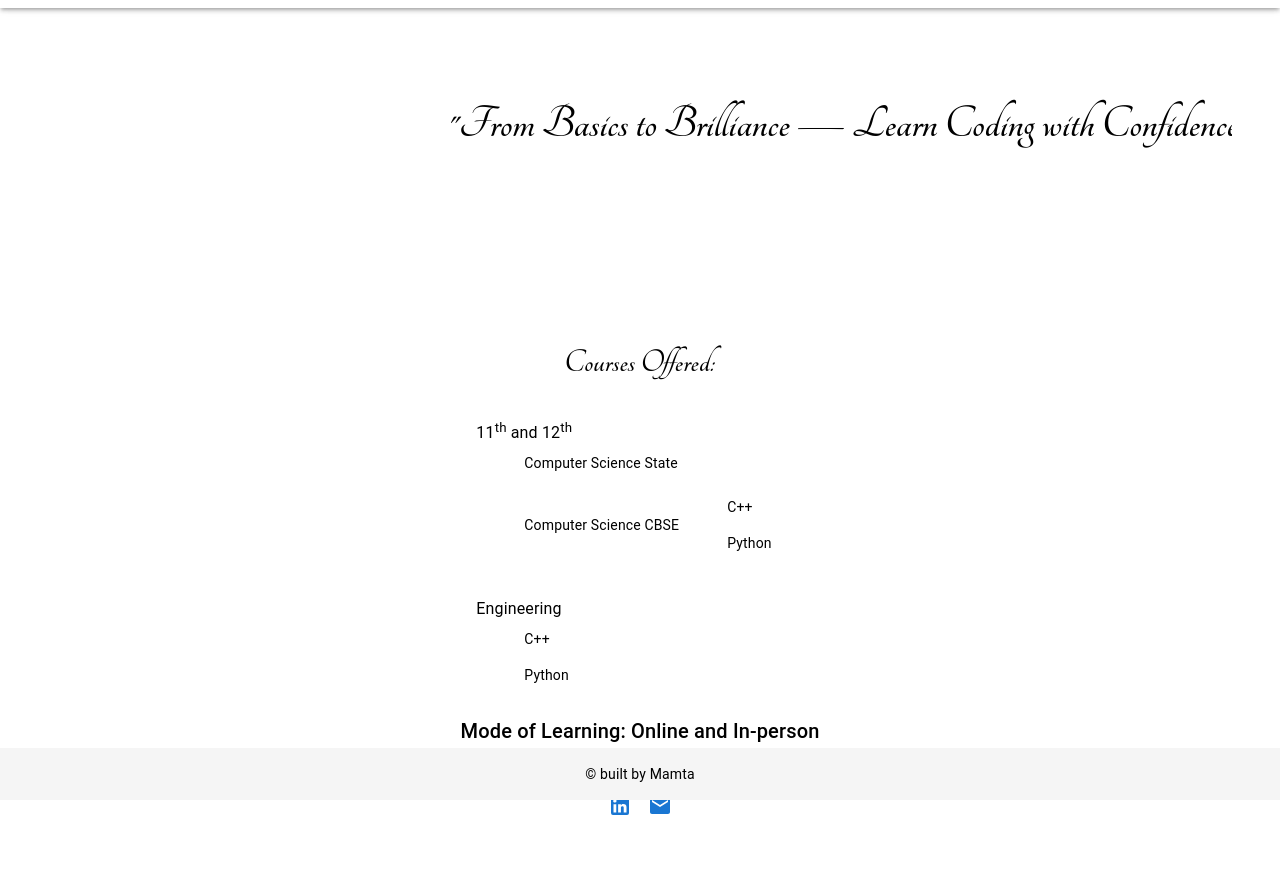
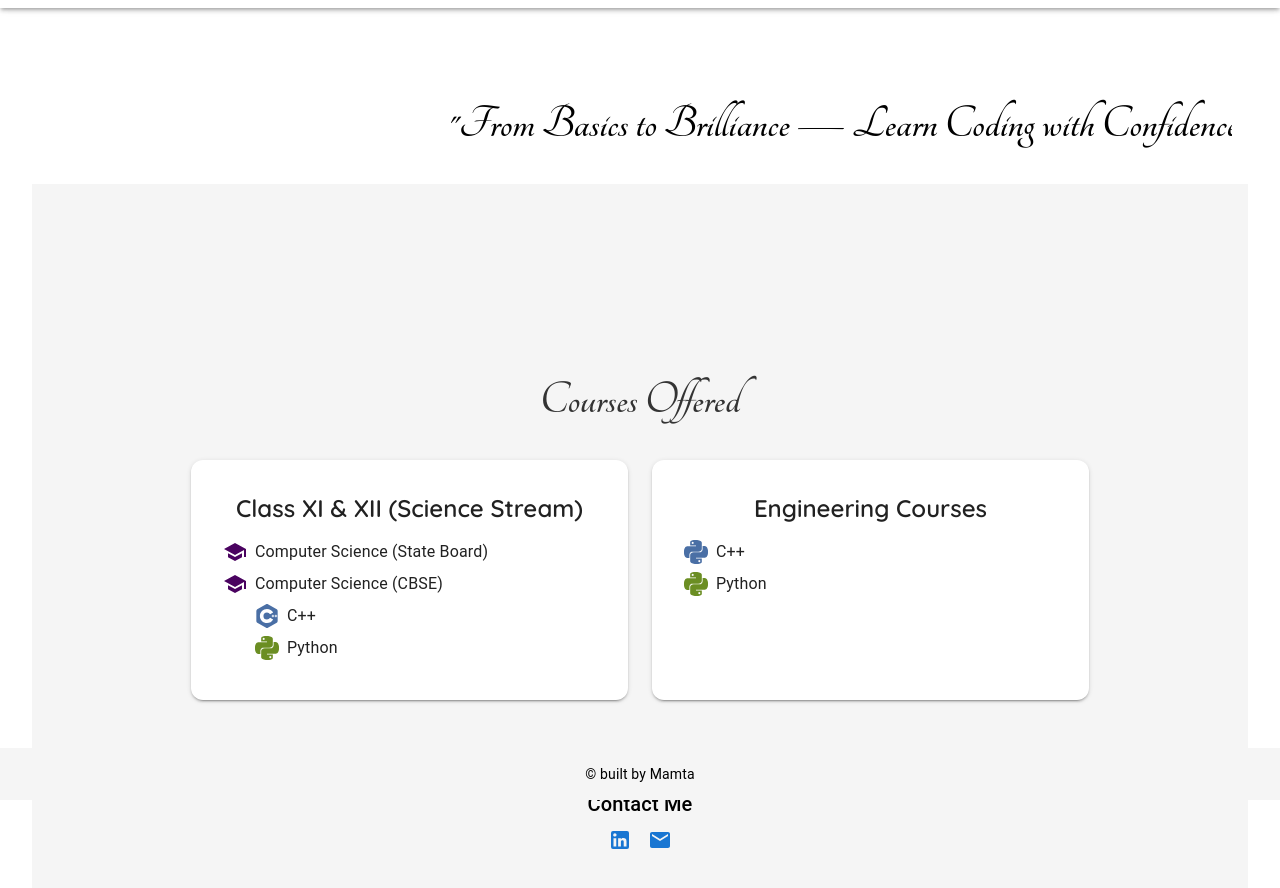
Before and after one commit to codewithMamtaR/connectwithMamta, a React (Create React App) app: page / in a window 1280 px wide. Shown: the top 888 px of the page. Built offline with nearby package versions, Linux system fonts and the light colour scheme; a web font is replaced by a local one.

Commit message:
tenth cmt

```diff
--- a/package.json
+++ b/package.json
@@ -14,6 +14,7 @@
     "firebase": "^12.12.0",
     "react": "^19.2.5",
     "react-dom": "^19.2.5",
+    "react-icons": "^5.6.0",
     "react-router-dom": "^7.14.0",
     "react-scripts": "5.0.1",
     "react-simple-typewriter": "^5.0.1",
--- a/public/index.html
+++ b/public/index.html
@@ -2,7 +2,7 @@
 <html lang="en">
   <head>
     <meta charset="utf-8" />
-
+    <link href="https://fonts.googleapis.com/css2?family=Poppins:wght@400;600&family=Quicksand:wght@400;600&family=Nunito:wght@400;600&display=swap" rel="stylesheet">
     <link href="https://fonts.cdnfonts.com/css/fake-serif" rel="stylesheet">
     <link rel="stylesheet" href="https://fonts.googleapis.com/css?family=Tangerine:bold">
     <link rel="stylesheet" href="https://fonts.googleapis.com/css2?family=Josefin+Sans:wght@400;600;700&display=swap">
--- a/src/pages/Home.jsx
+++ b/src/pages/Home.jsx
@@ -1,10 +1,17 @@
 import React from 'react';
-import { AppBar, Toolbar, Typography, IconButton, Box, Container, List, ListItem, ListItemText } from '@mui/material';
+import {  Card, CardContent, CardMedia, Typography, IconButton, Box, Container, List, ListItem, ListItemText } from '@mui/material';
 import MenuIcon from '@mui/icons-material/Menu';
 import LinkedInIcon from '@mui/icons-material/LinkedIn';
 import EmailIcon from '@mui/icons-material/Email';
+import { SiCplusplus, SiPython } from "react-icons/si";
+import TerminalIcon from '@mui/icons-material/Terminal';
+import DataObjectIcon from '@mui/icons-material/DataObject';
+import SchoolIcon from '@mui/icons-material/School';
+
 import { Link } from 'react-router-dom';
-
+import ComputerIcon from '@mui/icons-material/Computer';
+import CodeIcon from '@mui/icons-material/Code';
+import MemoryIcon from '@mui/icons-material/Memory';
 export default function Home() {
   const [menuOpen, setMenuOpen] = React.useState(false);
 
@@ -13,122 +20,161 @@ export default function Home() {
   return (
     <>
 
-      <Box
-        sx={{
-          position: 'relative',
-          overflow:'hidden',
-          height:'100%',
-          backgroundSize: 'cover',
-          backgroundPosition: 'center',
-          color: '#fff',
-          display: 'flex',
-          flexDirection: 'column',
-          justifyContent: 'center',
-          alignItems: 'center',
-          textAlign: 'center',
-          px: 2,
-          py: 4,
-
-        }}
-      > <Box
-      sx={{
-        overflow: 'hidden',
-        whiteSpace: 'nowrap',
-        width: '100%',
-        py: 2,
-      }}
-    >
-      <Box
-        component="div"
-        sx={{
-          display: 'inline-block',
+      <Box sx={{
+          position: 'relative',overflow:'hidden',height:'100%',backgroundSize: 'cover',
+          backgroundPosition: 'center',color: '#fff',display: 'flex',flexDirection: 'column',
+          justifyContent: 'center',alignItems: 'center',textAlign: 'center',px: 2,py: 4,
+          }}
+      >
+      <Box sx={{overflow: 'hidden', whiteSpace: 'nowrap',width: '100%',py: 2, }}>
+      <Box component="div"sx={{display: 'inline-block',
           animation: 'scrollText 15s linear infinite',
           '@keyframes scrollText': {
             '0%': { transform: 'translateX(100%)' },
             '100%': { transform: 'translateX(-100%)' },
           },
         }}
-      >
-
-
-            <Typography
-            variant="h3"
-            sx={{
-             color:'black',
-              p: 2,
-              borderRadius: 2,
-              fontFamily: "'Tangerine', cursive",
-            }}
+      ><Typography
+            variant="h3" sx={{  color:'black', p: 2,borderRadius: 2,fontFamily: "'Tangerine', cursive",  }}
           >
             "From Basics to Brilliance — Learn Coding with Confidence!"
           </Typography>
 
 </Box>
 </Box>
-  <Box sx={{ minHeight: '100vh', width:'100%',justifyContent:'center',alignItems:'center',display:'flex'}}>
-   <Box>
-        <Typography  sx={{fontFamily:"'Tangerine',cursive",color:'black' }}  variant="h4" gutterBottom>
-          Courses Offered:
-        </Typography>
-        <List >
-          <ListItem>
-            <ListItemText variant='h3' sx={{fontFamily:"'Tangerine',cursive",color:'black'}}
-              primary={<span>11<sup>th</sup> and 12<sup>th</sup></span>}
-              secondary={
-                <>
-                  <List component="div" disablePadding sx={{ pl: 4 }}>
 
-                    <ListItem sx={{color:'black'}}   > Computer Science State</ListItem>
-                    <ListItem sx={{color:'black'}}>
-                      Computer Science CBSE
-                      <List component="div" disablePadding sx={{ pl: 4 }}>
-                        <ListItem sx={{color:'black'}}>C++</ListItem>
-                        <ListItem sx={{color:'black'}}>Python</ListItem>
-                      </List>
-                    </ListItem>
-                  </List>
-                </>
-              }
-            />
-          </ListItem>
-          <ListItem>
-            <ListItemText sx={{fontFamily:"fantasy",color:'black'}}
-              primary="Engineering"
-              secondary={
-                <List component="div" disablePadding sx={{ pl: 4 }}>
-                  <ListItem sx={{color:'black'}}>C++</ListItem>
-                  <ListItem sx={{color:'black'}}>Python</ListItem>
-                </List>
-              }
-            />
-          </ListItem>
-        </List>
+<Box
+  sx={{
+    minHeight: '100vh',
+    width: '100%',
+    display: 'flex',
+    justifyContent: 'center',
+    alignItems: 'center',
+    px: 2,
+    py: 4,
+    backgroundColor: '#f5f5f5'
+  }}
+>
+  <Box sx={{ maxWidth: 900, width: '100%' }}>
+
+    {/* Heading */}
+    <Typography
+      variant="h3"
+      sx={{
+        fontFamily: "'Tangerine', cursive",
+        textAlign: 'center',
+        mb: 4,
+        color: '#333'
+      }}
+    >
+      Courses Offered
+    </Typography>
+
+    {/* Cards */}
+    <Box
+      sx={{
+        display: 'flex',
+        flexWrap: 'wrap',
+        gap: 3,
+        justifyContent: 'center'
+      }}
+    >
+
+      {/* Card 1 */}
+      <Card sx={{ width: { xs: '100%', sm: '45%' }, p: 2, borderRadius: 3, boxShadow: 2 }}>
+        <CardContent>
+
+          <Typography variant="h5" sx={{fontFamily: "'Quicksand', sans-serif", fontWeight: 'bold', mb: 2 }}>
+            Class XI & XII (Science Stream)
+          </Typography>
+
+          <Box sx={{ display: 'flex', alignItems: 'center', mb: 1 }}>
+          <SchoolIcon sx={{ mr: 1, color: '#4a0360' }} />
+            <Typography>Computer Science (State Board)</Typography>
+          </Box>
+
+          <Box sx={{ display: 'flex', alignItems: 'center', mt: 1 }}>
+          <SchoolIcon sx={{ mr: 1, color: '#4a0360' }} />
+            <Typography>Computer Science (CBSE)</Typography>
+          </Box>
+          <Box sx={{ ml: 4, mt: 1 }}>
+          <Box sx={{ display: 'flex', flexDirection: 'column', gap: 1 }}>
+            <Box sx={{ display: 'flex', alignItems: 'center' }}>
+            <SiCplusplus size={24} color="#4a6fa5" style={{ marginRight: '8px' }} />
+              <Typography>C++</Typography>
+            </Box>
+
+            <Box sx={{ display: 'flex', alignItems: 'center' }}>
+            <SiPython size={24} color="#6b8e23" style={{ marginRight: '8px' }} />
+              <Typography>Python</Typography>
+            </Box>
+          </Box>
+</Box>
+        </CardContent>
+      </Card>
+
+      {/* Card 2 */}
+      <Card sx={{ width: { xs: '100%', sm: '45%' }, p: 2, borderRadius: 3, boxShadow: 2 }}>
+        <CardContent>
+
+          <Typography variant="h5" sx={{fontFamily: "'Quicksand', sans-serif", fontWeight: 'bold', mb: 2 }}>
+            Engineering Courses
+          </Typography>
+
+          <Box sx={{ display: 'flex', alignItems: 'center' }}>
+          <SiPython size={24} color="#4a6fa5" style={{ marginRight: '8px' }} />
+            <Typography>C++</Typography>
+          </Box>
+
+          <Box sx={{ display: 'flex', alignItems: 'center', mt: 1 }}>
+          <SiPython size={24} color="#6b8e23" style={{ marginRight: '8px' }} />
+             <Typography>Python</Typography>
+          </Box>
+
+        </CardContent>
+      </Card>
+
+    </Box>
+
+    {/* Footer */}
+    <Box sx={{ textAlign: 'center', mt: 5 }}>
+      <Typography variant="h6" sx={{ color: '#444' }}>
+        Mode: Online & In-person
+      </Typography>
+
+      <Typography variant="h6" sx={{ mt: 2 ,color:'black'}}>
+        Contact Me
+      </Typography>
+
+      <IconButton
+        component="a"
+        href="https://www.linkedin.com/in/mamta-r-965032165"
+        target="_blank"
+        color="primary"
+      >
+        <LinkedInIcon />
+      </IconButton>
+
+      <IconButton
+        component="a"
+        href="mailto:mamtarathore161344@gmail.com"
+        color="primary"
+      >
+        <EmailIcon />
+      </IconButton>
+    </Box>
+
+  </Box>
+</Box>
 
 
 
 
-          <Typography variant="h6"  sx={{color:'black'}}>Mode of Learning: Online and In-person</Typography>
-          <Typography variant="h6" gutterBottom>Contact me:</Typography>
-          <IconButton
-            component="a"
-            href="https://www.linkedin.com/in/mamta-r-965032165"
-            target="_blank"
-            rel="noopener noreferrer"
-            color="primary"
-            aria-label="LinkedIn"
-          >
-            <LinkedInIcon sx={{}} />
-          </IconButton>
-          <IconButton
-            component="a"
-            href="mailto:mamtarathore161344@gmail.com"
-            color="primary"
-            aria-label="Email"
-          >
-            <EmailIcon sx={{}} />
-          </IconButton>
-        </Box>
-      </Box>
+
+
+
+
+
 </Box>
     </>
   );
```
Also changed, not shown: 1 other file (tests, documents, lock files or other folders).
